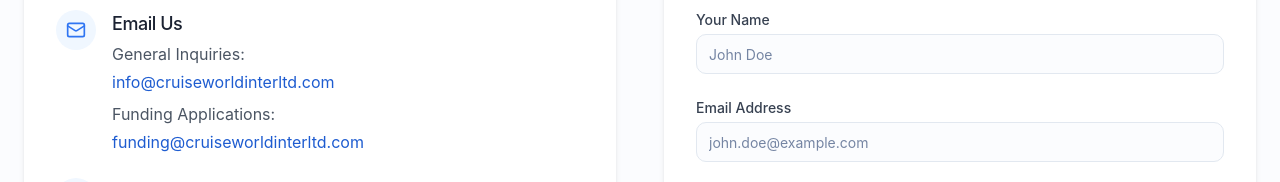
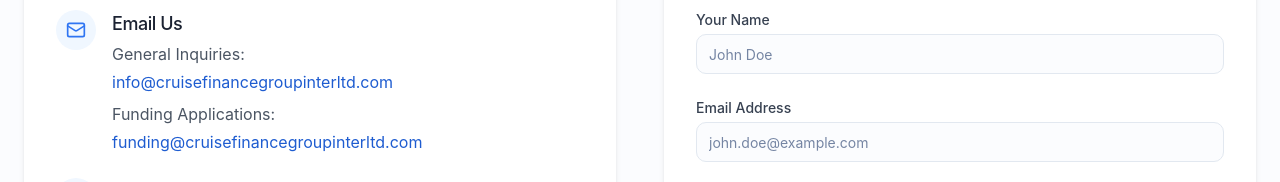
Before and after one commit to sanjaypurab/cruise-funding-portal, a React (Vite) app: page /contact in a window 1280 px wide. Shown: the part 366-548 px from the top of the page. Built offline with nearby package versions, Linux system fonts and the light colour scheme.

Commit message:
Visual edit in Lovable

```diff
--- a/src/components/contact/ContactInfo.tsx
+++ b/src/components/contact/ContactInfo.tsx
@@ -12,9 +12,9 @@ const ContactInfo: React.FC = () => {
           <div>
             <h3 className="text-lg font-medium mb-1">Email Us</h3>
             <p className="text-gray-600 mb-1">General Inquiries:</p>
-            <p className="text-cruise-600">info@cruiseworldinterltd.com</p>
+            <p className="text-cruise-600">info@cruisefinancegroupinterltd.com</p>
             <p className="text-gray-600 mt-2 mb-1">Funding Applications:</p>
-            <p className="text-cruise-600">funding@cruiseworldinterltd.com</p>
+            <p className="text-cruise-600">funding@cruisefinancegroupinterltd.com</p>
           </div>
         </div>
 
```
